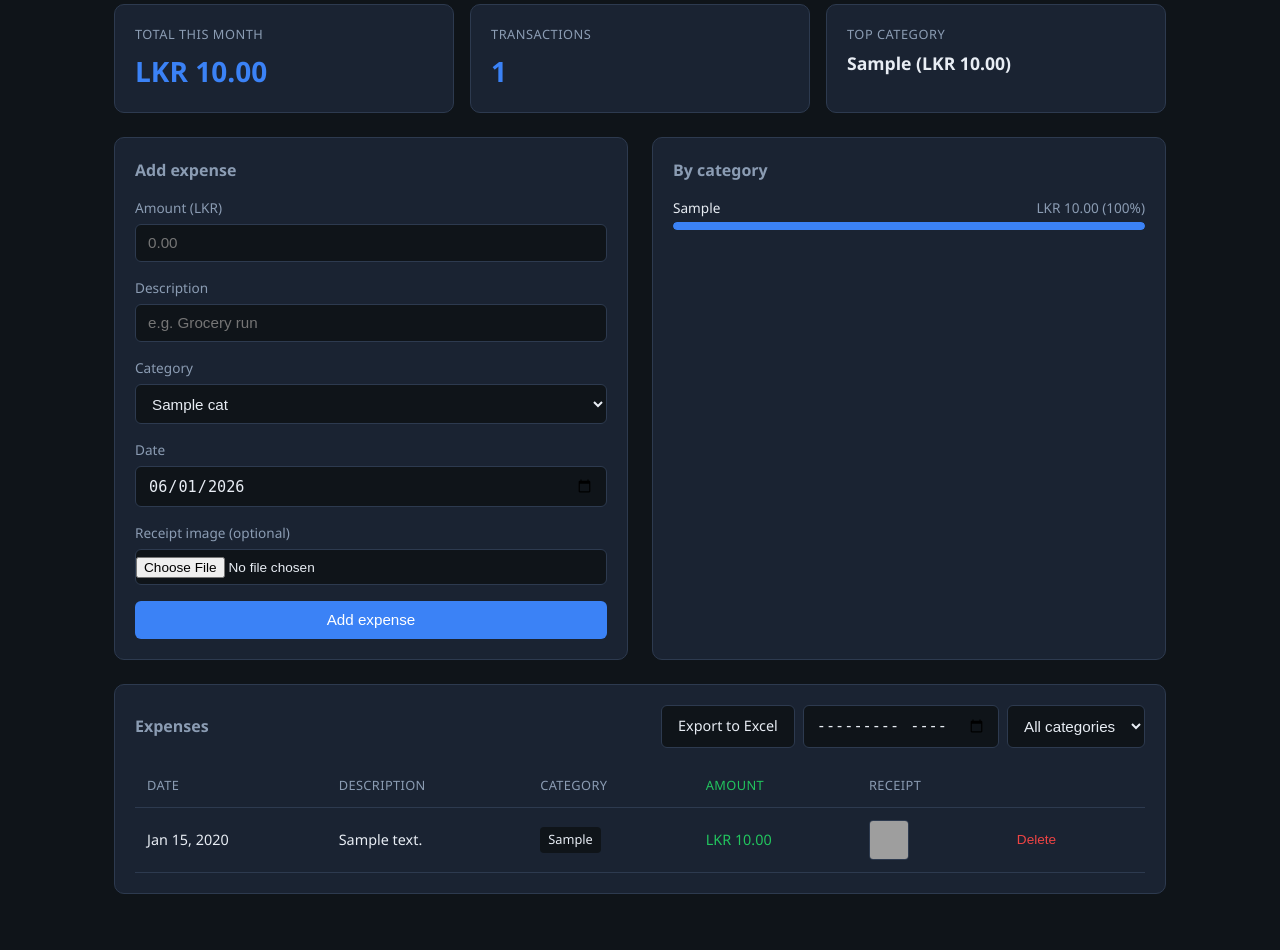
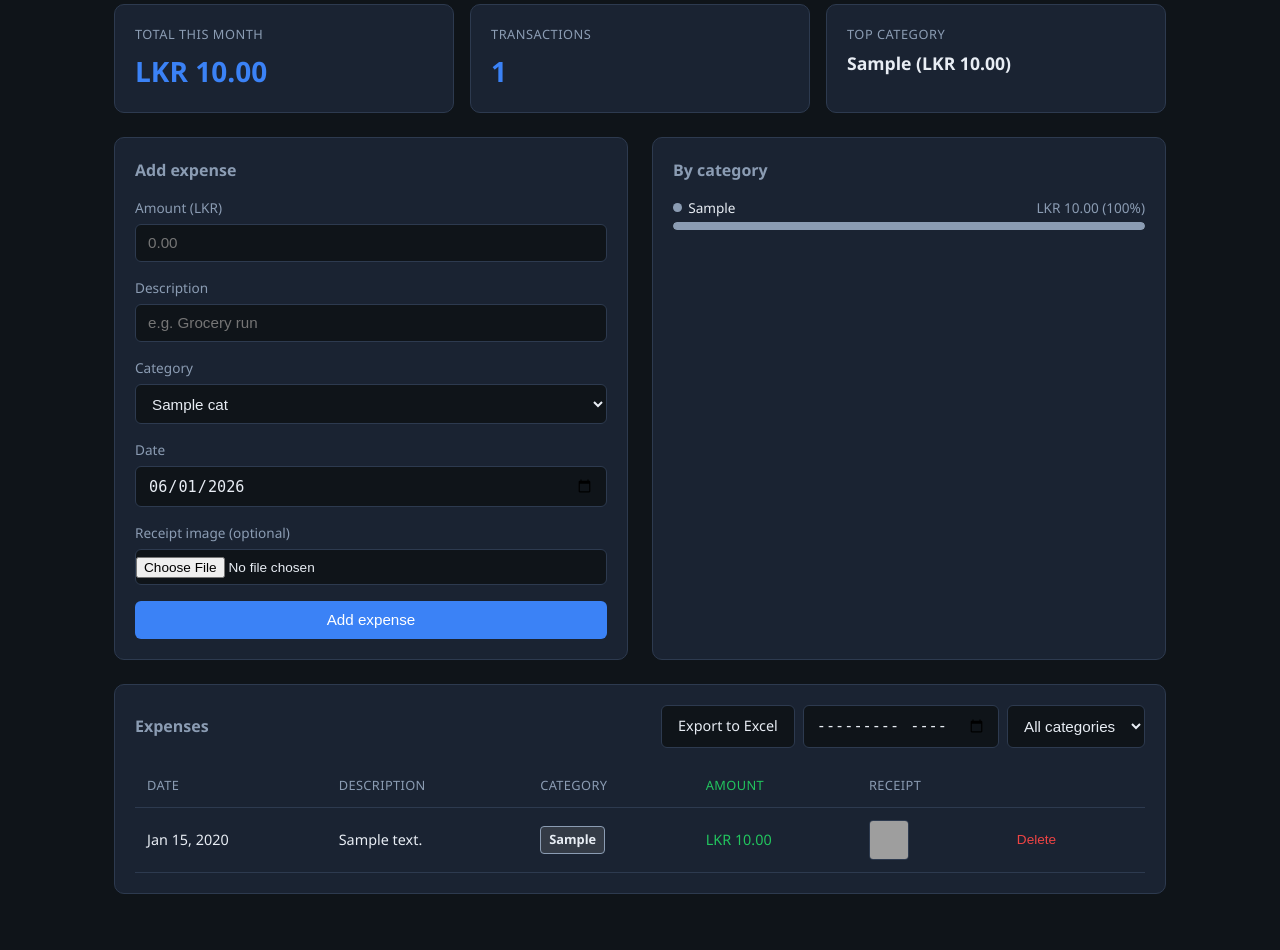
Before and after one commit to yjayasingh/ExpenseTracker, a Flask app: template templates/index.html in a window 1280 px wide. Shown: the part 154-1104 px from the top of the page. Run offline with Flask 3, Linux system fonts and the light colour scheme; the template is opened without the code that fills it: most values are stand-ins (such as "Sample title", 1, 10 or a date in 2020); grey boxes are pictures that could not be loaded.

Commit message:
Add category color scheme

```diff
--- a/static/app.js
+++ b/static/app.js
@@ -13,6 +13,21 @@ const receiptModal = document.getElementById("receipt-modal");
 const modalImage = document.getElementById("modal-image");
 
 let previewObjectUrl = null;
+
+const categoryColors = {
+  Food: { bg: "#1f5132", border: "#2f9e57", text: "#b8f7ca" },
+  Transport: { bg: "#274766", border: "#38a3d1", text: "#c4ecff" },
+  Housing: { bg: "#53331f", border: "#f08a3c", text: "#ffd8bd" },
+  Utilities: { bg: "#4f3f16", border: "#f5c84c", text: "#fff0b5" },
+  Entertainment: { bg: "#4a255f", border: "#b56ce2", text: "#f0d2ff" },
+  Healthcare: { bg: "#5a2630", border: "#f06d7e", text: "#ffd3d8" },
+  Shopping: { bg: "#173f45", border: "#37c7ba", text: "#c5fff9" },
+  Other: { bg: "#343b46", border: "#8b9cb3", text: "#e8edf4" },
+};
+
+function categoryStyle(category) {
+  return categoryColors[category] || categoryColors.Other;
+}
 
 document.getElementById("expense_date").valueAsDate = new Date();
 
@@ -114,19 +129,23 @@ function renderCategoryChart(breakdown, total) {
 
   const max = breakdown[0].total;
   categoryChart.innerHTML = breakdown
-    .map(
-      (item) => `
+    .map((item) => {
+      const colors = categoryStyle(item.category);
+      return `
     <div class="bar-row">
       <div class="bar-label">
-        <span>${item.category}</span>
+        <span>
+          <span class="category-dot" style="background: ${colors.border}"></span>
+          ${escapeHtml(item.category)}
+        </span>
         <span>${formatMoney(item.total)} (${total ? Math.round((item.total / total) * 100) : 0}%)</span>
       </div>
       <div class="bar-track">
-        <div class="bar-fill" style="width: ${max ? (item.total / max) * 100 : 0}%"></div>
+        <div class="bar-fill" style="width: ${max ? (item.total / max) * 100 : 0}%; background: ${colors.border}"></div>
       </div>
     </div>
-  `
-    )
+  `;
+    })
     .join("");
 }
 
@@ -150,7 +169,7 @@ async function loadExpenses() {
     <tr>
       <td>${formatDate(e.expense_date)}</td>
       <td>${escapeHtml(e.description)}</td>
-      <td><span class="category-badge">${escapeHtml(e.category)}</span></td>
+      <td>${categoryBadge(e.category)}</td>
       <td class="amount-col">${formatMoney(e.amount)}</td>
       <td>${receiptCell(e.receipt_url)}</td>
       <td>
@@ -168,6 +187,11 @@ async function loadExpenses() {
   expenseList.querySelectorAll(".receipt-thumb").forEach((img) => {
     img.addEventListener("click", () => openReceiptModal(img.src));
   });
+}
+
+function categoryBadge(category) {
+  const colors = categoryStyle(category);
+  return `<span class="category-badge" style="background: ${colors.bg}; border-color: ${colors.border}; color: ${colors.text}">${escapeHtml(category)}</span>`;
 }
 
 function receiptCell(url) {
--- a/static/style.css
+++ b/static/style.css
@@ -232,12 +232,26 @@ select:focus {
 .bar-label {
   display: flex;
   justify-content: space-between;
+  gap: 0.75rem;
   font-size: 0.85rem;
   margin-bottom: 0.25rem;
 }
 
-.bar-label span:last-child {
+.bar-label > span:first-child {
+  display: inline-flex;
+  align-items: center;
+  gap: 0.4rem;
+}
+
+.bar-label > span:last-child {
   color: var(--text-muted);
+}
+
+.category-dot {
+  width: 0.55rem;
+  height: 0.55rem;
+  border-radius: 50%;
+  flex: 0 0 auto;
 }
 
 .bar-track {
@@ -297,8 +311,10 @@ select:focus {
   display: inline-block;
   padding: 0.2rem 0.5rem;
   background: var(--bg);
+  border: 1px solid var(--border);
   border-radius: 4px;
   font-size: 0.8rem;
+  font-weight: 600;
 }
 
 .empty-state {
```
